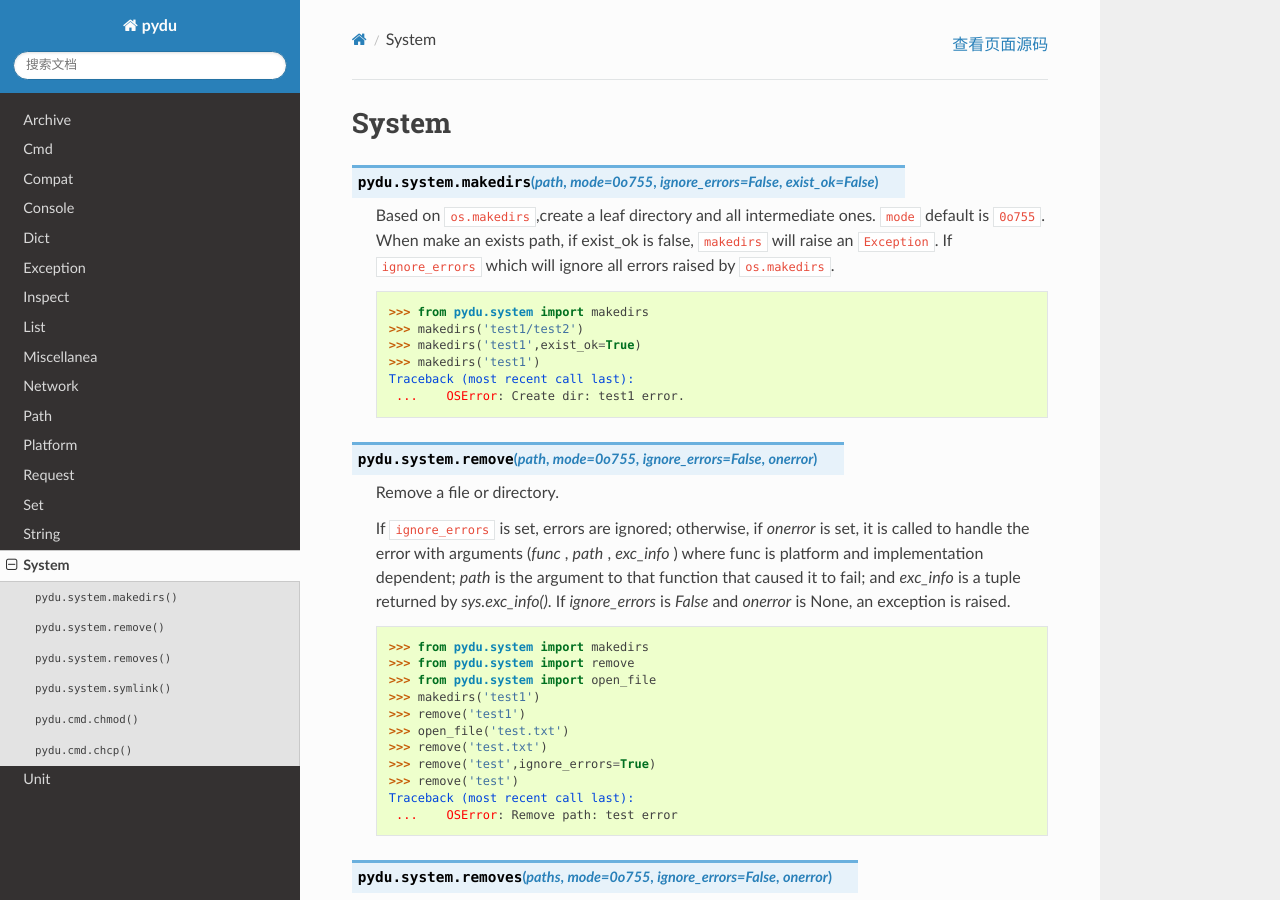
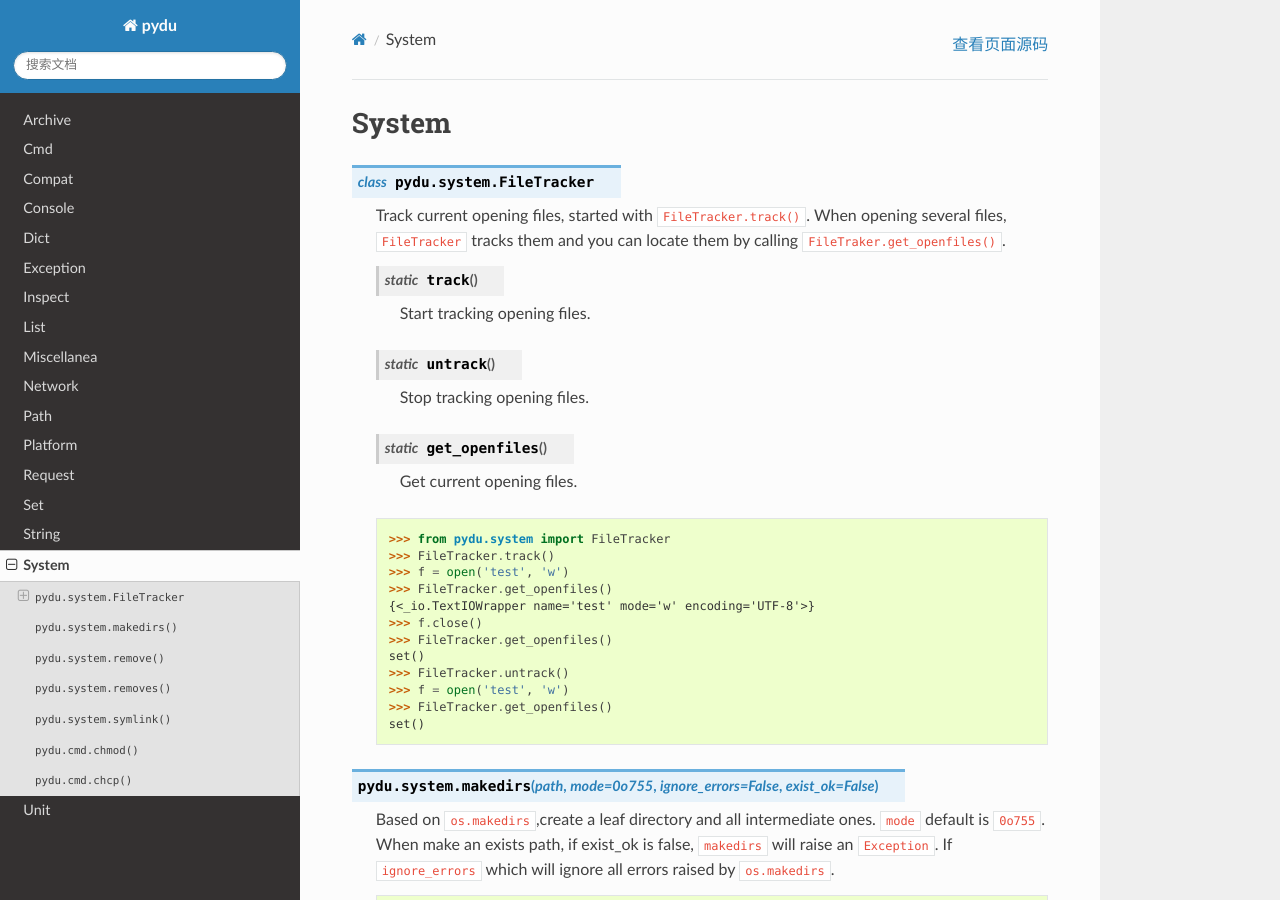
Before and after one commit to flaggo/pydu-zh, a Sphinx documentation site: the page built from docs/system.rst, in a window 1280 px wide and 900 px high. Built offline with Sphinx 7.4.7 and the Read the Docs theme 2.0.0, drawn with Linux system fonts in a browser that asks for light colours.

Commit message:
更新system.FileTracker的翻译

```diff
--- a/docs/request.rst
+++ b/docs/request.rst
@@ -5,16 +5,16 @@ Request
 
     Supply several methods to get filename.
 
-    .. py:staticmethod:: from_url(url):
+    .. py:staticmethod:: from_url(url)
 
         Detected filename as unicode or None.
 
-    .. py:staticmethod:: from_headers(headers):
+    .. py:staticmethod:: from_headers(headers)
 
         Detect filename from Content-Disposition headers if present.
         ``headers`` could be a dict, list or string.
 
-    .. py:staticmethod:: from_any(dst=None, headers=None, url=None):
+    .. py:staticmethod:: from_any(dst=None, headers=None, url=None)
 
         Detect filename from dst or headers or url.
 
--- a/docs/system.rst
+++ b/docs/system.rst
@@ -1,5 +1,38 @@
 System
 ------
+
+
+.. py:class:: pydu.system.FileTracker()
+
+    Track current opening files, started with ``FileTracker.track()``.
+    When opening several files, ``FileTracker`` tracks them and you can locate them by calling
+    ``FileTraker.get_openfiles()``.
+
+    .. py:staticmethod:: track()
+
+        Start tracking opening files.
+
+    .. py:staticmethod:: untrack()
+
+        Stop tracking opening files.
+
+    .. py:staticmethod:: get_openfiles()
+
+        Get current opening files.
+
+    >>> from pydu.system import FileTracker
+    >>> FileTracker.track()
+    >>> f = open('test', 'w')
+    >>> FileTracker.get_openfiles()
+    {<_io.TextIOWrapper name='test' mode='w' encoding='UTF-8'>}
+    >>> f.close()
+    >>> FileTracker.get_openfiles()
+    set()
+    >>> FileTracker.untrack()
+    >>> f = open('test', 'w')
+    >>> FileTracker.get_openfiles()
+    set()
+
 
 ..  py:function:: pydu.system.makedirs(path, mode=0o755, ignore_errors=False, exist_ok=False)
 
```
Also changed, not shown: 1 other file.
